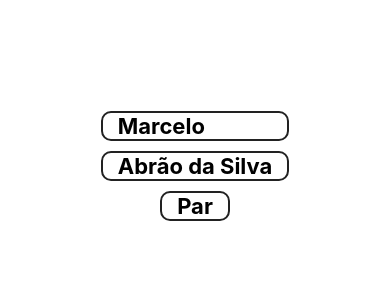
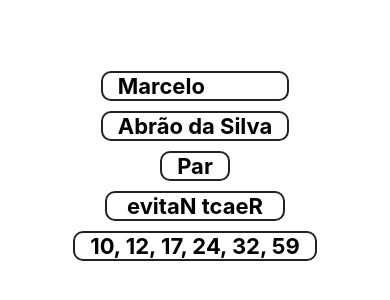
Before and after one commit to masilvasql/cursoReactNative, a React Native app in the folder exercicios2/aulareact/: screen / in a window 390 px wide. Shown: the part 256-556 px from the top of the page. Built offline with nearby package versions, Linux system fonts and the light colour scheme.

Commit message:
Sistemas de módulos

```diff
--- a/exercicios2/aulareact/src/Componente.js
+++ b/exercicios2/aulareact/src/Componente.js
@@ -2,6 +2,8 @@
 import { StyleSheet, Text, View } from 'react-native';
 import Simples from './componentes/simples'
 import ParImpar from './componentes/ParImpar'
+import {Inverter, MegaSena} from './componentes/Multi'
+
 
 export default class Componente extends React.Component {
   render() {
@@ -13,6 +15,12 @@
         />
         <ParImpar
           numero = {2}
+        />
+        <Inverter
+          texto = 'React Native'
+        />
+        <MegaSena
+          numeros = {6}
         />
       </View>
     );
--- /dev/null
+++ b/exercicios2/aulareact/src/componentes/Multi.js
@@ -0,0 +1,25 @@
+import React from 'react'
+import {Text} from 'react-native'
+import Padrao from '../estilo/Padrao'
+
+// Quando não usar o 'export default', é obrigado a dar um nome à função,
+// no caso da função arrow, guardar a função arrow dentro de uma constante
+
+export const Inverter = props =>{
+    const inv = props.texto.split('').reverse().join('')
+    return <Text style={Padrao.ex}> {inv} </Text>
+}
+
+export const MegaSena = props =>{
+    const [min, max] = [1, 60]
+    const numeros = Array(props.numeros || 6).fill(0)
+    for(let i = 0; i < numeros.length; i ++){
+        let novo = 0
+        while(numeros.includes(novo)){
+            novo = Math.floor(Math.random() * (max - min +1) + min)
+        }
+        numeros[i] = novo
+    }
+    numeros.sort((a,b) => a-b)
+    return <Text style={Padrao.ex}>{numeros.join(', ')}</Text>
+}
--- a/exercicios2/aulareact/src/componentes/ParImpar.js
+++ b/exercicios2/aulareact/src/componentes/ParImpar.js
@@ -25,11 +25,15 @@
             : <Text style={Padrao.ex}>Impar</Text>
         } */}
 
+
+
         {/* SEGUNDA ESTRATÉGIA */}
         {parOuImpar(props.numero)}
 
+
+
+
         {/* TERCEIRA ESTRATÉGIA */}
-
         {/* <If test={props.numero % 2 ==0}>
             <Text style={Padrao.ex}>Par</Text>
         </If>
```
